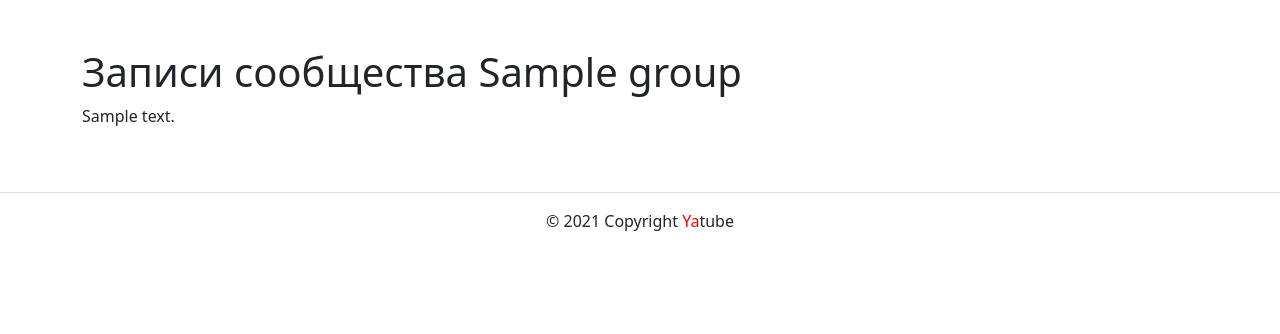
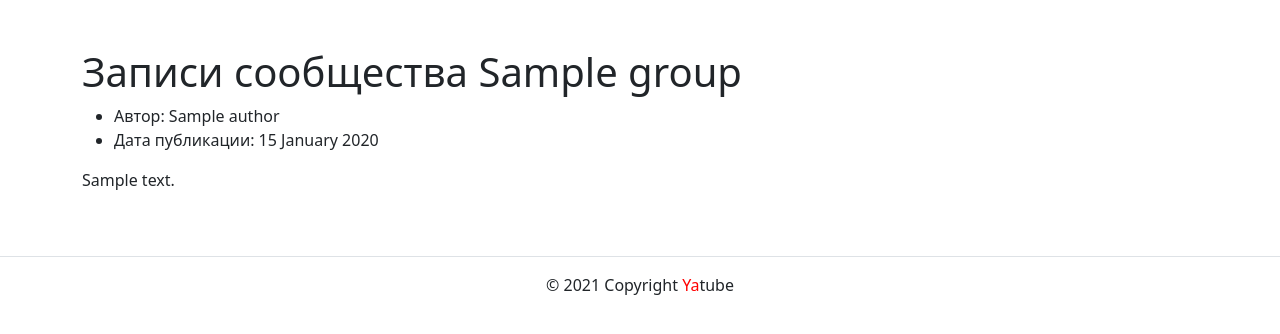
Before and after one commit to Saubon/hw02_community, a Django app: template yatube/templates/posts/group_list.html in a window 1280 px wide. Shown: the part 56-390 px from the top of the page. Run offline with Django 3.2, Linux system fonts and the light colour scheme; the template is opened without the code that fills it: most values are stand-ins (such as "Sample title", 1, 10 or a date in 2020); some libraries are stand-ins or nearby versions.

Commit message:
16.03 (10)

```diff
--- a/yatube/templates/posts/group_list.html
+++ b/yatube/templates/posts/group_list.html
@@ -6,6 +6,10 @@
         <h1> Записи сообщества {{ group.title }} </h1>
         <article>
             {% for post in posts %}
+                <ul>
+                    <li>Автор: {{ post.author.get_full_name }}</li>
+                    <li>Дата публикации: {{ post.pub_date|date:"d E Y" }}</li>
+                </ul>
                 <p>
                     {{ post.text }}
                 </p>
```
